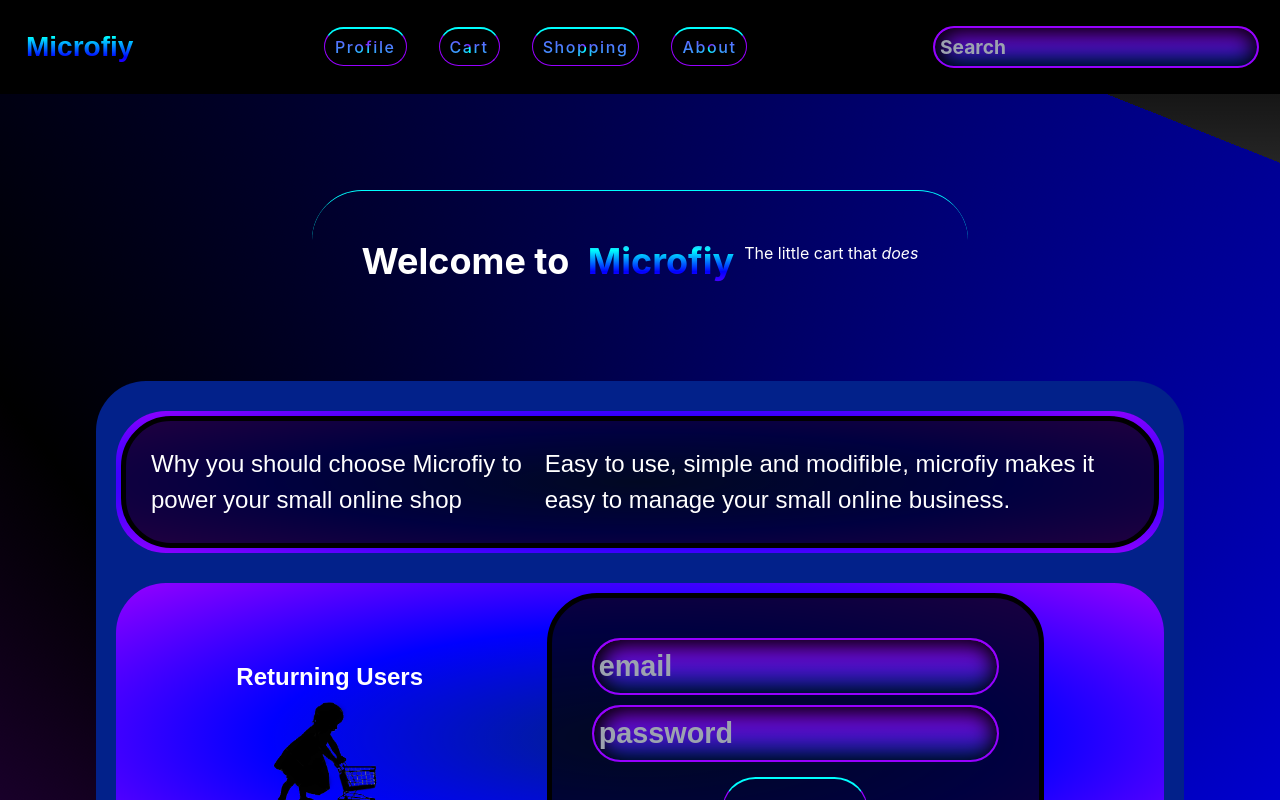
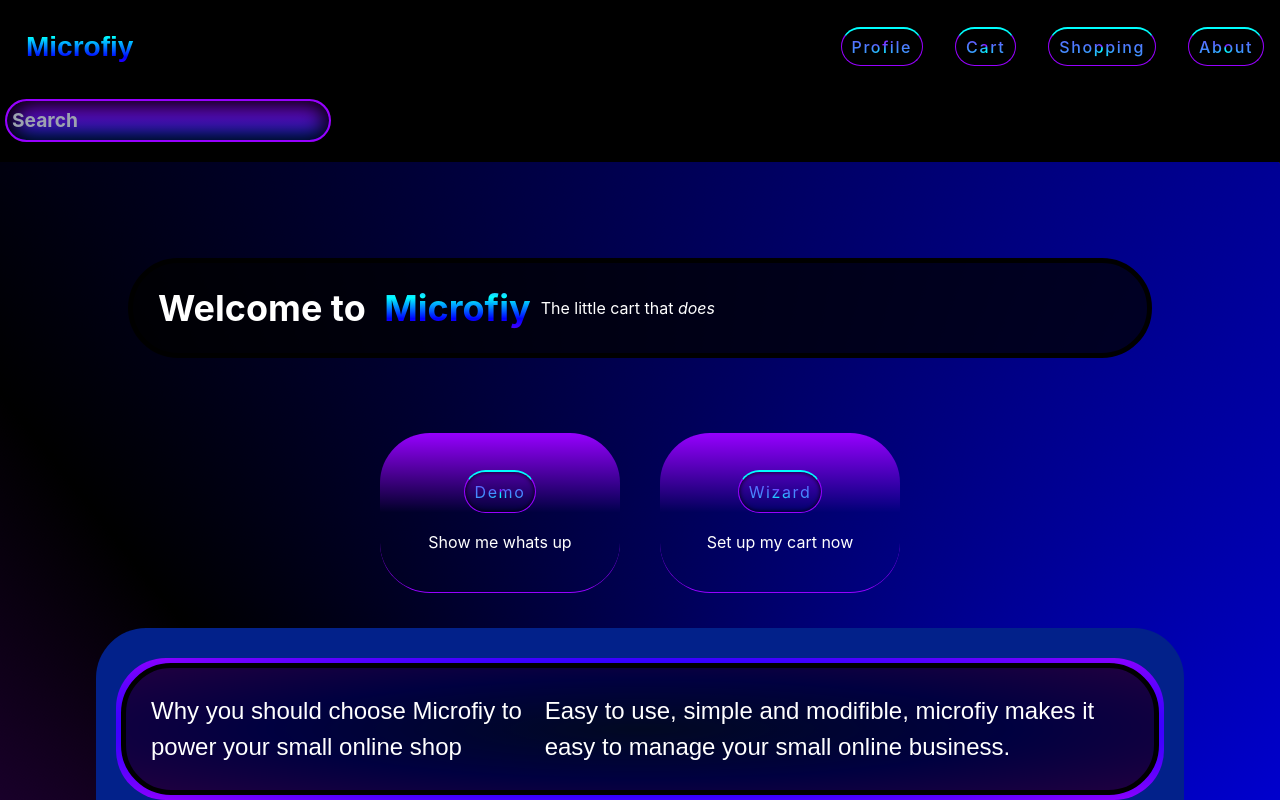
Before and after one commit to trickell/microcart, a Next.js app: page / in a window 1280 px wide. Shown: the top 800 px of the page. Built offline with nearby package versions, Linux system fonts and the light colour scheme.

Commit message:
profile page updated

```diff
--- a/src/app/components/Header.js
+++ b/src/app/components/Header.js
@@ -6,9 +6,16 @@ import Link from 'next/link';
 function Header() {
 
     return (
-      <div>
-      <Navbar></Navbar>
+      <div className="header_area">
+        <div>
+          <Navbar></Navbar>
+        </div>
+        <div>
+          <input type="text" placeholder="Search" className="searchbar" id="searchbar">
+          </input>
+        </div>
       </div>
+
 
     );
 };
--- a/src/app/components/Navbar.js
+++ b/src/app/components/Navbar.js
@@ -50,21 +50,20 @@ export default Navbar;
 
 function TailwindNavbar() {
     return (
-
-<nav class="gray-200 bg-black">
+<div className="navhead">
+<nav class="gray-200" >
   <div class="max-w-screen-xl flex flex-wrap items-center justify-between mx-auto p-4">
   <Link href={paths.home()} class="logo flex items-center space-x-3 rtl:space-x-reverse">
-
         <span className="microfy">Microfiy</span>
         </Link>
-    <button data-collapse-toggle="navbar-solid-bg" type="button" class="inline-flex items-center p-2 w-10 h-10
-    justify-center text-sm text-gray-500 rounded-lg md:hidden hover:bg-gray-100 focus:outline-none focus:ring-2
-    focus:ring-gray-200 dark:text-gray-400 dark:hover:bg-gray-700 dark:focus:ring-gray-600" aria-controls="navbar-solid-bg" aria-expanded="false">
+        <button data-collapse-toggle="navbar-solid-bg" type="button" class="inline-flex items-center p-2 w-10 h-10
+        justify-center text-sm text-gray-500 rounded-lg md:hidden hover:bg-gray-100 focus:outline-none focus:ring-2
+        focus:ring-gray-200 dark:text-gray-400 dark:hover:bg-gray-700 dark:focus:ring-gray-600" aria-controls="navbar-solid-bg" aria-expanded="false">
         <span class="sr-only">Open main menu</span>
         <svg class="w-5 h-5" aria-hidden="true" xmlns="http://www.w3.org/2000/svg" fill="none" viewBox="0 0 17 14">
             <path stroke="currentColor" stroke-linecap="round" stroke-linejoin="round" stroke-width="2" d="M1 1h15M1 7h15M1 13h15"/>
         </svg>
-    </button>
+        </button>
 
 
     <div class="hidden w-full md:block md:w-auto" id="navbar-solid-bg">
@@ -86,12 +85,11 @@ function TailwindNavbar() {
         </li>
       </ul>
     </div>
-    <div className="searchaf">
-      <input type="text" placeholder="Search" className="searchbar">
-      </input>
-    </div>
+
     </div>
   </nav>
+</div>
+
 
 
 
--- a/src/app/index.css
+++ b/src/app/index.css
@@ -4,11 +4,11 @@ body {
       sans-serif;
     -webkit-font-smoothing: antialiased;
     -moz-osx-font-smoothing: grayscale;
-
     color: white;
     display: flex;
     justify-content: space-evenly;
     background-color: black;
+
   }
 
   body::after {
@@ -34,7 +34,16 @@ body {
   .container {
     max-width: 1024px;
     margin: 0 auto;
+
   }
+
+  .header_area {
+    display: flex;
+    justify-content: space-between;
+    background-color: black;
+    flex-direction: column;
+  }
+
 
   /* ================
    TOP AND NAVBAR ======================================================
@@ -71,18 +80,7 @@ body {
     letter-spacing: 0.1em;
    }
 
-  .top {
-    display: flex;
-    justify-content: space-evenly;
-    padding-top: 20px;
-  }
 
-  .navbar {
-    display: flex;
-    justify-content: space-evenly;
-    background-color: lime;
-    border-radius: 50px;
-  }
 
   .searchbar,
   .email,
@@ -99,11 +97,10 @@ body {
     border: 2px solid #9700ff;
   }
 
-  .searchaf {
-    display: flex;
-    flex-direction: row;
-    align-items: flex-end;
-  }
+  #searchbar {
+    align-self: flex-end;
+    margin-bottom: 20px;
+   }
 
   .nav {
     color: #9700ff;
@@ -131,17 +128,19 @@ body {
     border-radius: 50px;
   }
 
-
   /* ================
    HOME PAGE STUFF ==============================================================
   ================ */
   .microfy-home {
     margin-bottom: 50px;
-    padding: 50px;
+    padding-top: 50px;
     border-top: 1px solid aqua;
     border-radius: 50px;
     display: flex;
-
+    flex-direction: column;
+    align-items: flex-start;
+    background-color: #02218a;
+    width: 80vw;
   }
 
 /* Sections are the main divs for the the intro, login, and signup areas */
@@ -177,6 +176,46 @@ body {
     font-size: 3.5vh;
     font-weight: 700;
    }
+
+   .searchbar {
+    display: flex;
+    flex-direction: row;
+    align-self: flex-end;
+   }
+
+    /* =======================
+  DEMO SECTION - FRONT PAGE
+  =======================*/
+
+  .demo_area {
+    display: flex;
+    flex-direction: row;
+    flex-wrap: wrap;
+    align-items: center;
+    padding: 5px;
+    justify-content: space-evenly;
+    margin-bottom: 10px;
+    border-radius: 50px;
+    min-width: 250px;
+
+  }
+
+  .demo,
+  .wizard {
+    display: flex;
+    flex-direction: column;
+    flex-wrap: wrap;
+    align-items: center;
+    padding: 10px;
+    justify-content: space-evenly;
+    margin: 20px;
+    border-bottom: 1px solid #9700ff;
+    border-radius: 50px;
+    height: 20vh;
+    width: 30vh;
+    padding: 20px;
+    background-image: linear-gradient( #9700ff, transparent, transparent);
+  }
 
    .homecontent {
     displays: flex;
@@ -244,8 +283,6 @@ body {
 
     box-shadow: inset 0px 0px 5px 5px #000000;
   }
-
-
 
   a,
   a:hover,
@@ -341,6 +378,25 @@ body {
       border-radius: 50px;
     }
 
+    .pic_box{
+      width: 300px;
+      height: 210px;
+      margin-top: 10px;
+    }
+
+    change_pic {
+      display: flex;
+      flex-direction: column;
+      margin: 20px;
+      border: 1px solid #9700ff;
+      border-radius: 50px;
+     }
+
+    .upload_btn {
+    margin-left: 100px;
+    padding-bottom: 50px;
+     }
+
     .about {
       display: flex;
       flex-direction: column;
@@ -377,19 +433,32 @@ body {
   /* =======================
   FILE UPLOAD BUTTON
   =======================*/
-  input[type="file"]::file-selector-button {
-    padding: 0 16px;
+
+    input[type="file"] {
+      opacity: 0;
+    }
+
+    #pp_upload {
+    display: block;
+    width: 80px;
     height: 40px;
     cursor: pointer;
     background-color: white;
     box-shadow: inset 0px 0px 5px 5px #000000;
-    --angle: 0deg;
-    border: 3px solid;
-    border-image: conic-gradient(from var(--angle),  #9700ff, aqua, blue, #9700ff) 1;
-    box-shadow: 0px 1px 0px rgba(0, 0, 0, 0.05);
-    margin-right: 16px;
-    margin-top: 30px;
-    margin-bottom: 30px;
     font-family: "cabin", sans-serif;
     color: black;
+    border-radius: 50px;
+    background-image: linear-gradient(#9700ff, aqua, blue, #9700ff);
   }
+
+    .buttonaf {
+    display: flex;
+    flex-direction: column;
+
+    align-items: center;
+    padding: 10px;
+    justify-content: space-evenly;
+    margin: 20px;
+
+    max-width: 250px;
+  }
--- a/src/app/page.tsx
+++ b/src/app/page.tsx
@@ -6,11 +6,29 @@ import Signup from "./components/Signup.js"
 export default function Home() {
   return (
     <main className="flex min-h-screen flex-col items-center justify-between p-24">
-      <div className="microfy-home">
+      <div className="container">
+        <div className="microfy-home login">
           <h1 className="text-4xl font-bold text-center">
             Welcome to <span className="text-blue-500 logo">Microfiy</span>
           </h1>
-        <h3>The little cart that <em>does</em></h3>
+          <p>The little cart that <em>does</em></p>
+        </div>
+     </div>
+     <div className="demo_area">
+          <div className="demo">
+            <div>
+              <button className="nav">Demo</button>
+            </div>
+            <div>
+              Show me whats up
+            </div>
+          </div>
+          <div className="wizard">
+            <div>
+              <button className="nav">Wizard</button>
+            </div>
+            <div>Set up my cart now</div>
+          </div>
       </div>
       <div className="homecontent">
         <Intro />
--- a/src/app/profile/page.js
+++ b/src/app/profile/page.js
@@ -36,7 +36,7 @@ export default function Profile () {
     return (
         <div>
             <h1 className="pageheader">Profile</h1>
-            <div className="profile_wrapper">
+            <div className="profile_wrapper login">
                 <div className="userpic searchbar">
                     <div className="profile_pic login">
                         <Image className="product product-img"
@@ -45,25 +45,19 @@ export default function Profile () {
                             height="300"
                             width="300" />Mr. Bojangles {/* this will be usernames */}
                     </div>
-
-
                 </div>
-
                 <div>
-                        <h3>Update you profile pic</h3>
-                        <form onSubmit={uploadFile}>
-                                <input type="file" ref={fileInput} name="Choose a new picture"/>
-                                <button type="button" className="nav">Upload</button>
-                            </form>
-                    </div>
-
-                    {/* <div>
-                        Users will fill out a form and it will display here.
-                        <p>Company contact information</p>
-                        <p>Bio</p>
-                        <p>Socials</p>
-                    </div> */}
-
+                  <h3 className="cabinfont login-btn">Update you profile pic</h3>
+                  <div className="pic_box searchbar">
+                    <form onSubmit={uploadFile} className="change_pic">
+                      <div className="buttonaf">
+                            <input type="file" ref={fileInput} id="profile_pic_upload" />
+                            <label htmlFor="profile_pic_upload" >Choose a file</label>
+                            <button type="button" id="pp_upload">Upload</button>
+                      </div>
+                    </form>
+                  </div>
+                </div>
             </div>
 
 
```
Lines whose indentation alone changed are shown as unchanged.
